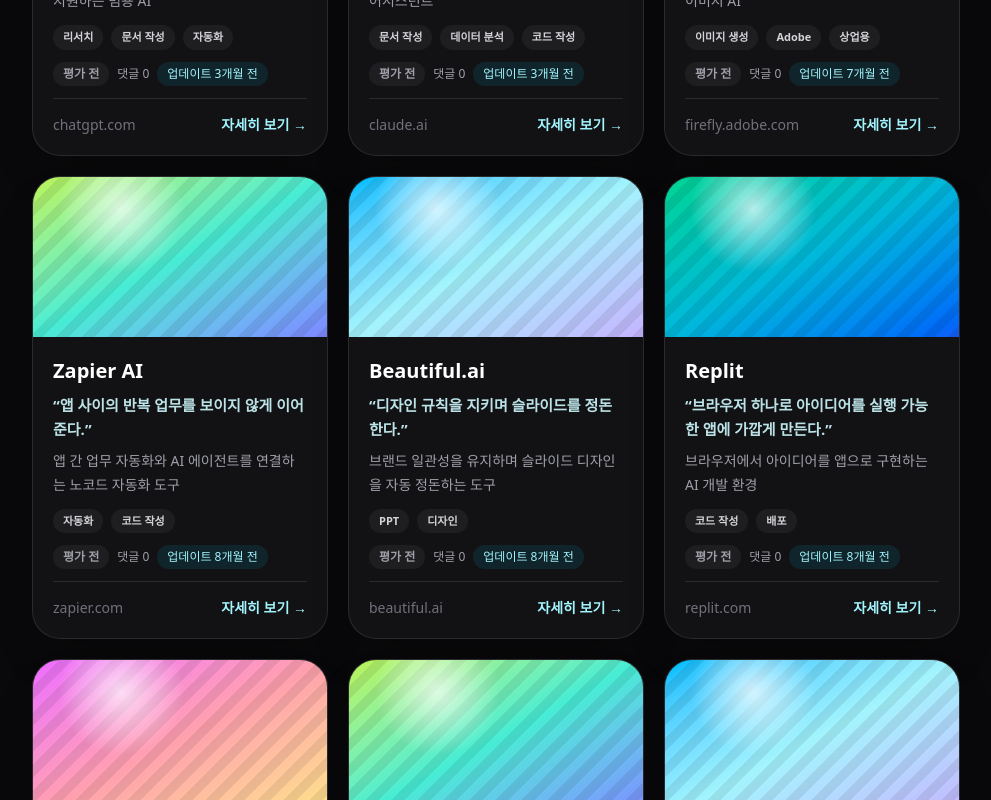
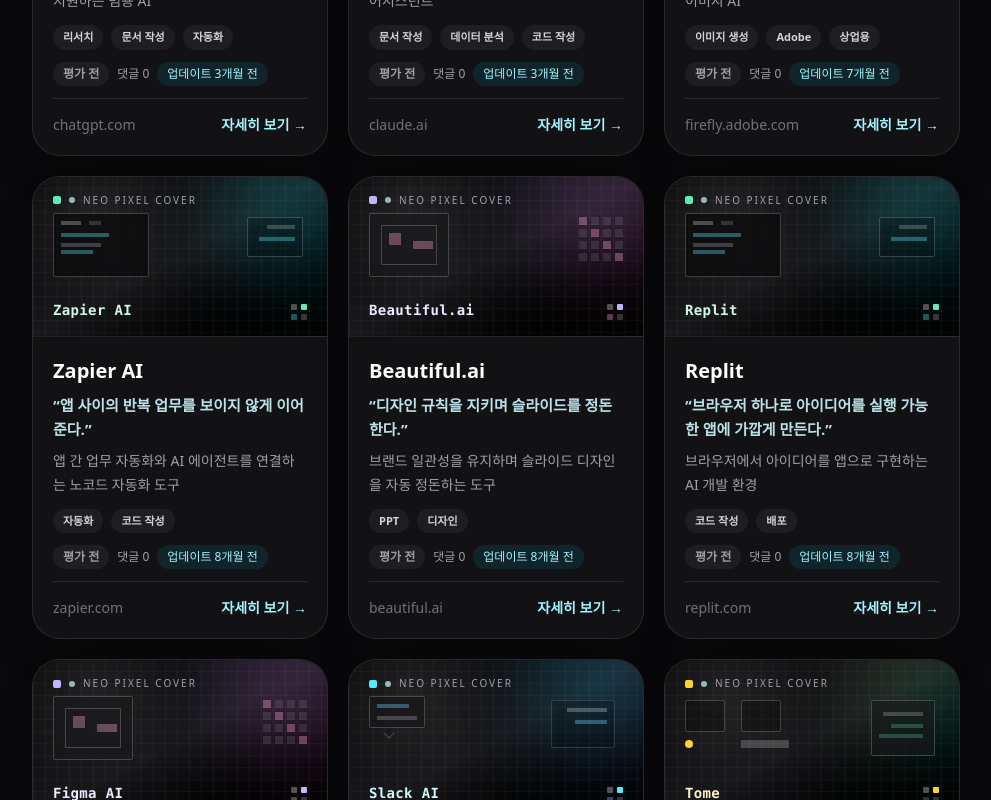
Before and after one commit to H0-JIN/POPKIT, a Next.js app: page / in a window 1280 px wide. Shown: the part 1300-2100 px from the top of the page, without its empty margins (288-1279 px from the left). Built offline with nearby package versions, Linux system fonts and the light colour scheme; no server answers.

Commit message:
feat: add neo pixel fallback cover for tool cards

```diff
--- a/components/ToolCard.tsx
+++ b/components/ToolCard.tsx
@@ -1,7 +1,6 @@
 "use client";
 
 import Link from "next/link";
-import Image from "next/image";
 import type { Tool } from "@/lib/types";
 import { getDomain } from "@/lib/utils";
 import { RatingBadge } from "@/components/RatingBadge";
@@ -9,17 +8,14 @@
 import { useLanguage } from "@/lib/i18n";
 import { localizeToolContent } from "@/lib/localizedTool";
 import { translateTag } from "@/lib/displayTranslations";
-
-const gradients: Record<string, string> = { "기획": "from-sky-400 via-cyan-200 to-violet-300", "디자인": "from-fuchsia-400 via-rose-300 to-amber-200", "개발": "from-emerald-400 via-cyan-500 to-blue-600", "기타": "from-lime-300 via-teal-300 to-indigo-400" };
+import { ToolCover } from "@/components/ToolCover";
 
 export function ToolCard({ tool }: { tool: Tool }) {
   const { locale, t } = useLanguage();
   const displayTool = localizeToolContent(tool, locale);
   return (
     <Link href={`/tools/${tool.slug}`} className="group flex h-full flex-col overflow-hidden rounded-[1.75rem] border border-white/10 bg-zinc-900/70 shadow-2xl shadow-black/20 transition hover:-translate-y-1 hover:border-cyan-300/40 hover:bg-zinc-900">
-      <div className={`relative h-40 bg-gradient-to-br ${gradients[tool.category] ?? gradients["기타"]}`}>
-        {tool.image_url ? <Image src={tool.image_url} alt="" fill className="object-cover" /> : <div className="absolute inset-0 bg-[radial-gradient(circle_at_30%_20%,rgba(255,255,255,.7),transparent_26%),linear-gradient(135deg,rgba(0,0,0,.08)_25%,transparent_25%,transparent_50%,rgba(0,0,0,.08)_50%,rgba(0,0,0,.08)_75%,transparent_75%)] bg-[length:100%_100%,26px_26px]" />}
-      </div>
+      <ToolCover tool={tool} />
       <div className="flex flex-1 flex-col gap-3 p-5">
         <div>
           <h3 className="text-xl font-bold text-white group-hover:text-cyan-200">{tool.tool_name}</h3>
--- /dev/null
+++ b/components/ToolCover.tsx
@@ -0,0 +1,143 @@
+import Image from "next/image";
+import type { Tool } from "@/lib/types";
+
+type CoverKind = "chat_doc" | "search_research" | "dev" | "design_media" | "video_motion" | "productivity_auto";
+
+type CoverTheme = {
+  accent: string;
+  accentSoft: string;
+  glow: string;
+  label: string;
+};
+
+const THEME_BY_KIND: Record<CoverKind, CoverTheme> = {
+  chat_doc: { accent: "bg-cyan-300", accentSoft: "bg-sky-300/35", glow: "from-cyan-400/25 via-sky-400/20 to-violet-400/20", label: "text-cyan-100" },
+  search_research: { accent: "bg-sky-300", accentSoft: "bg-cyan-300/35", glow: "from-sky-400/20 via-cyan-400/15 to-indigo-400/20", label: "text-sky-100" },
+  dev: { accent: "bg-emerald-300", accentSoft: "bg-cyan-300/35", glow: "from-emerald-400/25 via-cyan-400/20 to-teal-400/15", label: "text-emerald-100" },
+  design_media: { accent: "bg-violet-300", accentSoft: "bg-pink-300/35", glow: "from-violet-400/25 via-fuchsia-400/15 to-pink-400/25", label: "text-violet-100" },
+  video_motion: { accent: "bg-pink-300", accentSoft: "bg-violet-300/35", glow: "from-fuchsia-400/20 via-pink-400/15 to-violet-400/25", label: "text-pink-100" },
+  productivity_auto: { accent: "bg-amber-300", accentSoft: "bg-emerald-300/25", glow: "from-amber-400/20 via-emerald-400/15 to-cyan-400/15", label: "text-amber-100" },
+};
+
+function classifyTool(tool: Tool): CoverKind {
+  const source = `${tool.slug} ${tool.category} ${tool.sub_category} ${tool.use_tags.join(" ")} ${tool.tags.join(" ")}`.toLowerCase();
+
+  if (/(chat|claude|gemini|notion|notebook|문서|글쓰기|대화|번역|요약)/.test(source)) return "chat_doc";
+  if (/(search|perplexity|consensus|research|리서치|검색|자료)/.test(source)) return "search_research";
+  if (/(cursor|copilot|replit|bolt|codex|개발|코드|자동화|workflow|zapier|make)/.test(source)) return "dev";
+  if (/(figma|midjourney|krea|ideogram|design|이미지|디자인)/.test(source)) return "design_media";
+  if (/(runway|kling|pika|heygen|elevenlabs|video|audio|영상|음성)/.test(source)) return "video_motion";
+
+  return "productivity_auto";
+}
+
+function PixelMotif({ kind, theme }: { kind: CoverKind; theme: CoverTheme }) {
+  if (kind === "chat_doc") {
+    return <>
+      <div className="absolute left-5 top-9 h-8 w-14 rounded-[2px] border border-white/20 bg-zinc-900/70" />
+      <div className={`absolute left-7 top-11 h-1 w-8 ${theme.accentSoft}`} />
+      <div className="absolute left-7 top-14 h-1 w-10 bg-white/20" />
+      <div className="absolute left-9 top-[4.3rem] h-2 w-2 rotate-45 border-r border-b border-white/20 bg-zinc-900/70" />
+      <div className="absolute right-7 top-10 h-12 w-16 rounded-[2px] border border-white/15 bg-black/20" />
+      <div className="absolute right-9 top-12 h-1 w-10 bg-white/25" />
+      <div className={`absolute right-9 top-15 h-1 w-8 ${theme.accentSoft}`} />
+    </>;
+  }
+
+  if (kind === "search_research") {
+    return <>
+      <div className="absolute left-5 top-9 h-7 w-24 rounded-[2px] border border-white/20 bg-zinc-900/70" />
+      <div className="absolute left-8 top-12 h-1 w-14 bg-white/25" />
+      <div className={`absolute left-24 top-11 h-3 w-3 rounded-full border border-white/25 ${theme.accentSoft}`} />
+      <div className="absolute right-6 top-9 h-14 w-16 rounded-[2px] border border-white/20 bg-black/25" />
+      <div className="absolute right-9 top-12 h-1 w-10 bg-white/25" />
+      <div className="absolute right-9 top-15 h-1 w-8 bg-white/20" />
+      <div className={`absolute right-9 top-[4.6rem] h-1 w-11 ${theme.accentSoft}`} />
+    </>;
+  }
+
+  if (kind === "dev") {
+    return <>
+      <div className="absolute left-5 top-9 h-16 w-24 rounded-[2px] border border-white/20 bg-zinc-950/70" />
+      <div className="absolute left-7 top-11 h-1 w-5 bg-white/25" />
+      <div className="absolute left-14 top-11 h-1 w-3 bg-white/15" />
+      <div className={`absolute left-7 top-14 h-1 w-12 ${theme.accentSoft}`} />
+      <div className="absolute left-7 top-[4.15rem] h-1 w-10 bg-white/20" />
+      <div className={`absolute left-7 top-[4.6rem] h-1 w-8 ${theme.accentSoft}`} />
+      <div className="absolute right-6 top-10 h-10 w-14 rounded-[2px] border border-white/20 bg-black/25" />
+      <div className="absolute right-8 top-12 h-1 w-7 bg-white/20" />
+      <div className={`absolute right-8 top-15 h-1 w-9 ${theme.accentSoft}`} />
+    </>;
+  }
+
+  if (kind === "design_media") {
+    return <>
+      <div className="absolute left-5 top-9 h-16 w-20 rounded-[2px] border border-white/20 bg-zinc-900/60" />
+      <div className="absolute left-8 top-12 h-10 w-14 border border-white/20" />
+      <div className={`absolute left-10 top-14 h-3 w-3 ${theme.accentSoft}`} />
+      <div className={`absolute left-16 top-16 h-2 w-5 ${theme.accentSoft}`} />
+      <div className="absolute right-5 top-10 grid grid-cols-4 gap-1">
+        {Array.from({ length: 16 }).map((_, i) => <div key={i} className={`h-2 w-2 ${i % 5 === 0 ? theme.accentSoft : "bg-white/10"}`} />)}
+      </div>
+    </>;
+  }
+
+  if (kind === "video_motion") {
+    return <>
+      <div className="absolute left-5 top-10 h-14 w-24 rounded-[2px] border border-white/20 bg-zinc-900/60" />
+      <div className="absolute left-14 top-15 h-0 w-0 border-b-[6px] border-l-[9px] border-t-[6px] border-b-transparent border-l-white/70 border-t-transparent" />
+      <div className="absolute left-5 top-[4.95rem] h-2 w-24 bg-white/10" />
+      <div className={`absolute left-8 top-[5.15rem] h-1 w-7 ${theme.accentSoft}`} />
+      <div className="absolute right-7 top-11 flex items-end gap-1">
+        {Array.from({ length: 8 }).map((_, i) => <div key={i} className={`${i % 2 === 0 ? "h-6" : "h-3"} w-1 ${i % 3 === 0 ? theme.accentSoft : "bg-white/20"}`} />)}
+      </div>
+    </>;
+  }
+
+  return <>
+    <div className="absolute left-5 top-10 grid grid-cols-2 gap-2">
+      <div className="h-8 w-10 rounded-[2px] border border-white/20 bg-black/25" />
+      <div className="h-8 w-10 rounded-[2px] border border-white/20 bg-black/25" />
+      <div className={`h-2 w-2 rounded-full ${theme.accent}`} />
+      <div className="h-2 w-12 bg-white/20" />
+    </div>
+    <div className="absolute right-6 top-10 h-14 w-16 rounded-[2px] border border-white/20 bg-zinc-900/60" />
+    <div className="absolute right-9 top-13 h-1 w-10 bg-white/20" />
+    <div className={`absolute right-9 top-16 h-1 w-8 ${theme.accentSoft}`} />
+    <div className={`absolute right-9 top-[4.6rem] h-1 w-11 ${theme.accentSoft}`} />
+  </>;
+}
+
+export function ToolCover({ tool, className = "" }: { tool: Tool; className?: string }) {
+  if (tool.image_url) {
+    return <div className={`relative h-40 overflow-hidden bg-zinc-900 ${className}`}>
+      <Image src={tool.image_url} alt="" fill className="object-cover" />
+    </div>;
+  }
+
+  const kind = classifyTool(tool);
+  const theme = THEME_BY_KIND[kind];
+
+  return <div className={`relative h-40 overflow-hidden border-b border-white/10 bg-gradient-to-br from-zinc-950 via-zinc-900 to-black ${className}`}>
+    <div className={`absolute -right-10 -top-10 h-36 w-36 rounded-full bg-gradient-to-br blur-2xl ${theme.glow}`} />
+    <div className="absolute inset-0 bg-[radial-gradient(circle_at_20%_20%,rgba(255,255,255,.08),transparent_35%),linear-gradient(90deg,rgba(255,255,255,.04)_1px,transparent_1px),linear-gradient(0deg,rgba(255,255,255,.03)_1px,transparent_1px)] bg-[length:100%_100%,12px_12px,12px_12px]" />
+
+    <PixelMotif kind={kind} theme={theme} />
+
+    <div className="absolute left-5 top-4 flex items-center gap-2">
+      <span className={`h-2 w-2 rounded-[2px] ${theme.accent}`} />
+      <span className="h-1.5 w-1.5 rounded-full bg-cyan-100/70" />
+      <span className="text-[10px] uppercase tracking-[0.2em] text-zinc-400">Neo Pixel Cover</span>
+    </div>
+
+    <div className="absolute bottom-4 left-5 right-5 flex items-end justify-between">
+      <p className={`line-clamp-1 font-mono text-sm font-semibold tracking-wide ${theme.label}`}>{tool.tool_name}</p>
+      <div className="grid grid-cols-2 gap-1">
+        <span className="h-1.5 w-1.5 rounded-[1px] bg-white/30" />
+        <span className={`h-1.5 w-1.5 rounded-[1px] ${theme.accent}`} />
+        <span className={`h-1.5 w-1.5 rounded-[1px] ${theme.accentSoft}`} />
+        <span className="h-1.5 w-1.5 rounded-[1px] bg-white/20" />
+      </div>
+    </div>
+  </div>;
+}
```
